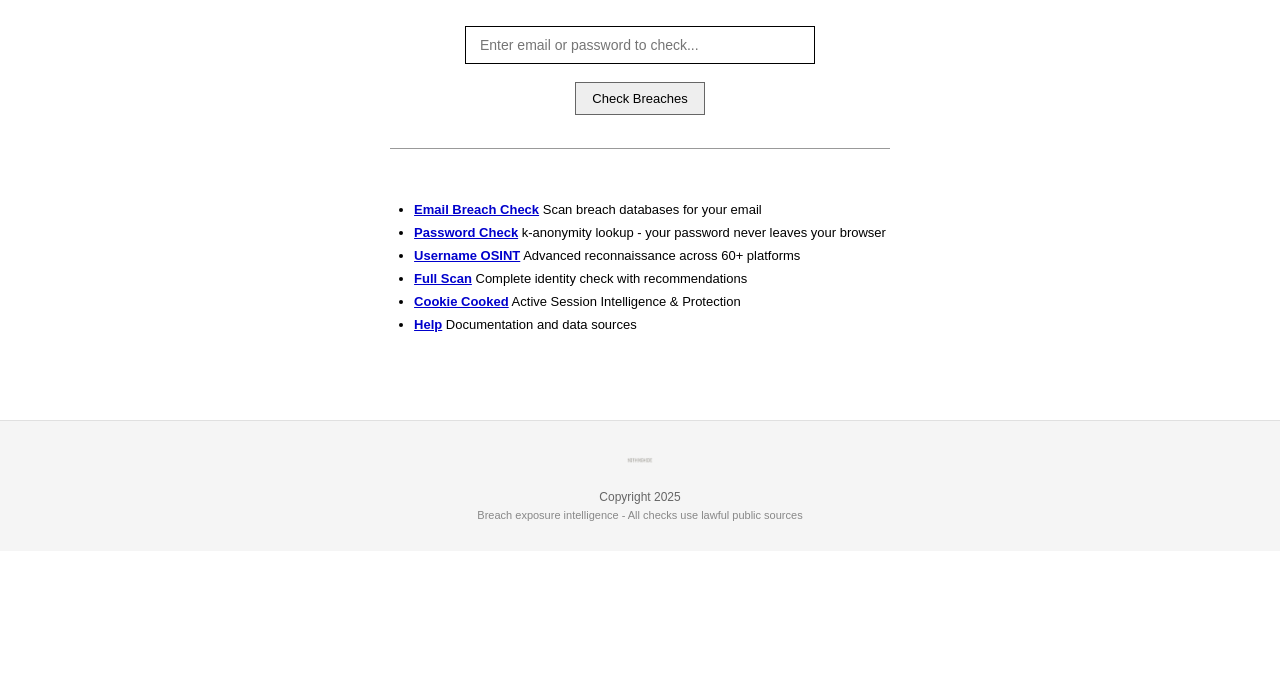
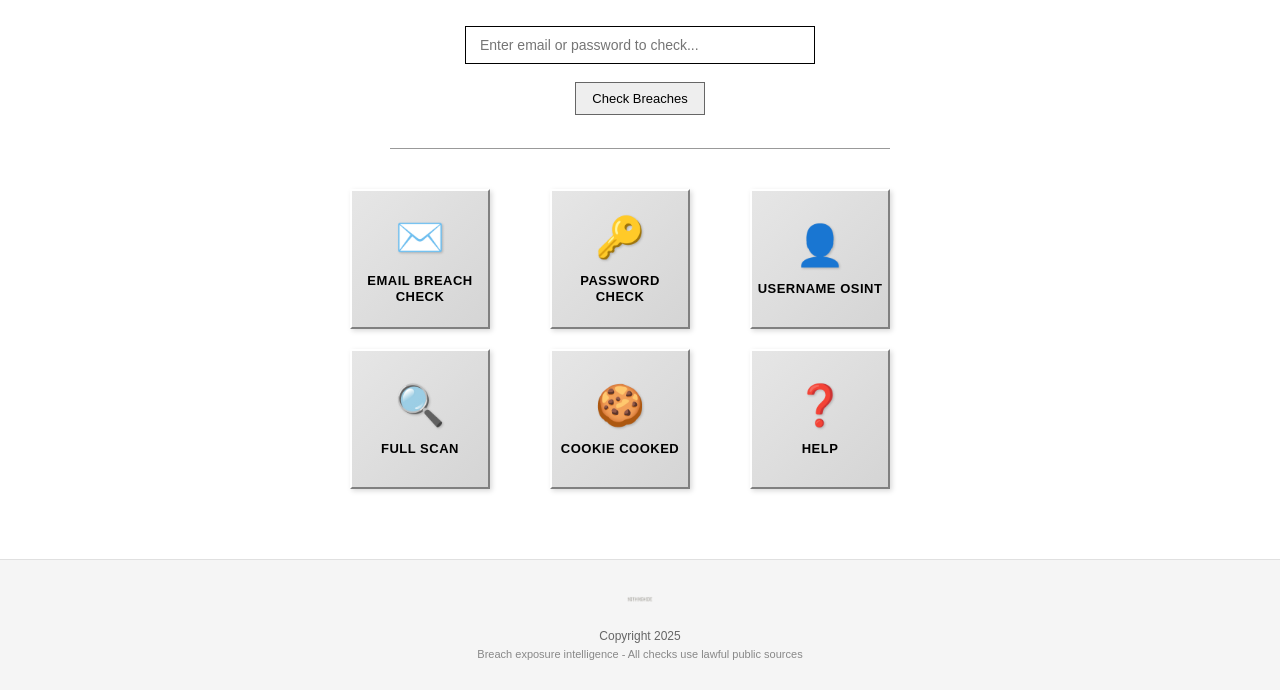
Before and after one commit to Dhuruvdev/nothinghide, a FastAPI app: page / in a window 1280 px wide. Shown: the part 254-944 px from the top of the page. Before the commit the page ends 775 px from the top, so only its background shows below. Run offline with FastAPI, Linux system fonts and the light colour scheme.

Commit message:
Redesign the main page with a modern app grid layout and 3D buttons
Update main page to use an app grid layout with styled buttons, replacing the previous list. Styles for the new layout are defined in `style.css`.

Replit-Commit-Author: Agent
Replit-Commit-Session-Id: 8bd0c9ee-fd84-4522-b576-c3287a2d0b17
Replit-Commit-Checkpoint-Type: full_checkpoint
Replit-Commit-Event-Id: 86f1142b-3c83-4279-948e-afcfafed4790
Replit-Commit-Screenshot-Url: https://storage.googleapis.com/screenshot-production-us-central1/14fea494-a03a-442b-b109-3a1f20dffbe5/8bd0c9ee-fd84-4522-b576-c3287a2d0b17/sXfb9Te
Replit-Helium-Checkpoint-Created: true

```diff
--- a/nothinghide/web/static/style.css
+++ b/nothinghide/web/static/style.css
@@ -150,27 +150,63 @@ hr.divider {
     max-width: 500px;
 }
 
-.menu-list {
-    list-style-type: disc;
-    padding-left: 20px;
-    margin: 20px auto;
-    text-align: left;
-    display: inline-block;
+/* App Grid Layout for Tools */
+.app-grid {
+    display: grid;
+    grid-template-columns: repeat(auto-fit, minmax(140px, 1fr));
+    gap: 20px;
+    margin-top: 30px;
+    padding: 10px;
+    justify-content: center;
 }
 
-.menu-list li {
-    margin: 8px 0;
-    font-size: 13px;
+.app-button {
+    display: flex;
+    flex-direction: column;
+    align-items: center;
+    justify-content: center;
+    width: 140px;
+    height: 140px;
+    background: #E0E0E0;
+    border-top: 2px solid #FFFFFF;
+    border-left: 2px solid #FFFFFF;
+    border-bottom: 2px solid #808080;
+    border-right: 2px solid #808080;
+    box-shadow: 2px 2px 5px rgba(0,0,0,0.15);
+    text-decoration: none;
+    color: #000000;
+    font-weight: bold;
+    text-align: center;
+    transition: all 0.05s ease;
+    background-image: linear-gradient(135deg, rgba(255,255,255,0.2) 0%, rgba(0,0,0,0.05) 100%);
+    box-sizing: border-box;
 }
 
-.menu-list a {
-    color: #0000cc;
-    text-decoration: underline;
-    font-weight: bold;
+.app-button:active {
+    border-top: 2px solid #808080;
+    border-left: 2px solid #808080;
+    border-bottom: 2px solid #FFFFFF;
+    border-right: 2px solid #FFFFFF;
+    box-shadow: inset 1px 1px 3px rgba(0,0,0,0.2);
+    transform: translate(1px, 1px);
 }
 
-.menu-list a:hover {
-    color: #cc0000;
+.app-icon {
+    font-size: 40px;
+    margin-bottom: 12px;
+    filter: drop-shadow(1px 1px 1px rgba(0,0,0,0.2));
+}
+
+.app-label {
+    font-size: 13px;
+    line-height: 1.2;
+    padding: 0 5px;
+    text-transform: uppercase;
+    letter-spacing: 0.5px;
+}
+
+.menu-list {
+    display: none; /* Hide old list */
 }
 
 .result-box {
--- a/nothinghide/web/templates/index.html
+++ b/nothinghide/web/templates/index.html
@@ -21,13 +21,31 @@
 
     <hr class="divider">
 
-    <ul class="menu-list">
-        <li><a href="/email">Email Breach Check</a> Scan breach databases for your email</li>
-        <li><a href="/password">Password Check</a> k-anonymity lookup - your password never leaves your browser</li>
-        <li><a href="/username">Username OSINT</a> Advanced reconnaissance across 60+ platforms</li>
-        <li><a href="/fullscan">Full Scan</a> Complete identity check with recommendations</li>
-        <li><a href="/cooked">Cookie Cooked</a> Active Session Intelligence & Protection</li>
-        <li><a href="/help">Help</a> Documentation and data sources</li>
-    </ul>
+    <div class="app-grid">
+        <a href="/email" class="app-button">
+            <span class="app-icon">✉️</span>
+            <span class="app-label">Email Breach Check</span>
+        </a>
+        <a href="/password" class="app-button">
+            <span class="app-icon">🔑</span>
+            <span class="app-label">Password Check</span>
+        </a>
+        <a href="/username" class="app-button">
+            <span class="app-icon">👤</span>
+            <span class="app-label">Username OSINT</span>
+        </a>
+        <a href="/fullscan" class="app-button">
+            <span class="app-icon">🔍</span>
+            <span class="app-label">Full Scan</span>
+        </a>
+        <a href="/cooked" class="app-button">
+            <span class="app-icon">🍪</span>
+            <span class="app-label">Cookie Cooked</span>
+        </a>
+        <a href="/help" class="app-button">
+            <span class="app-icon">❓</span>
+            <span class="app-label">Help</span>
+        </a>
+    </div>
 </div>
 {% endblock %}
```
